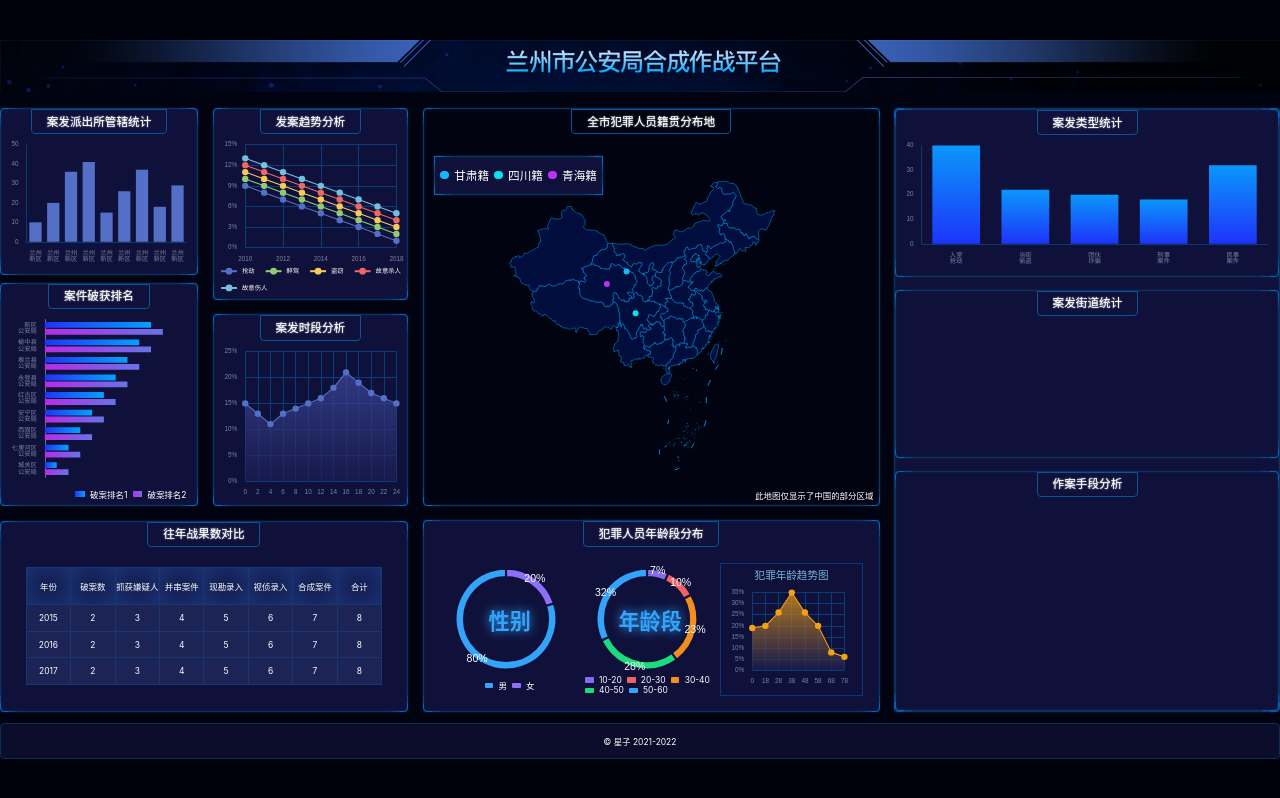
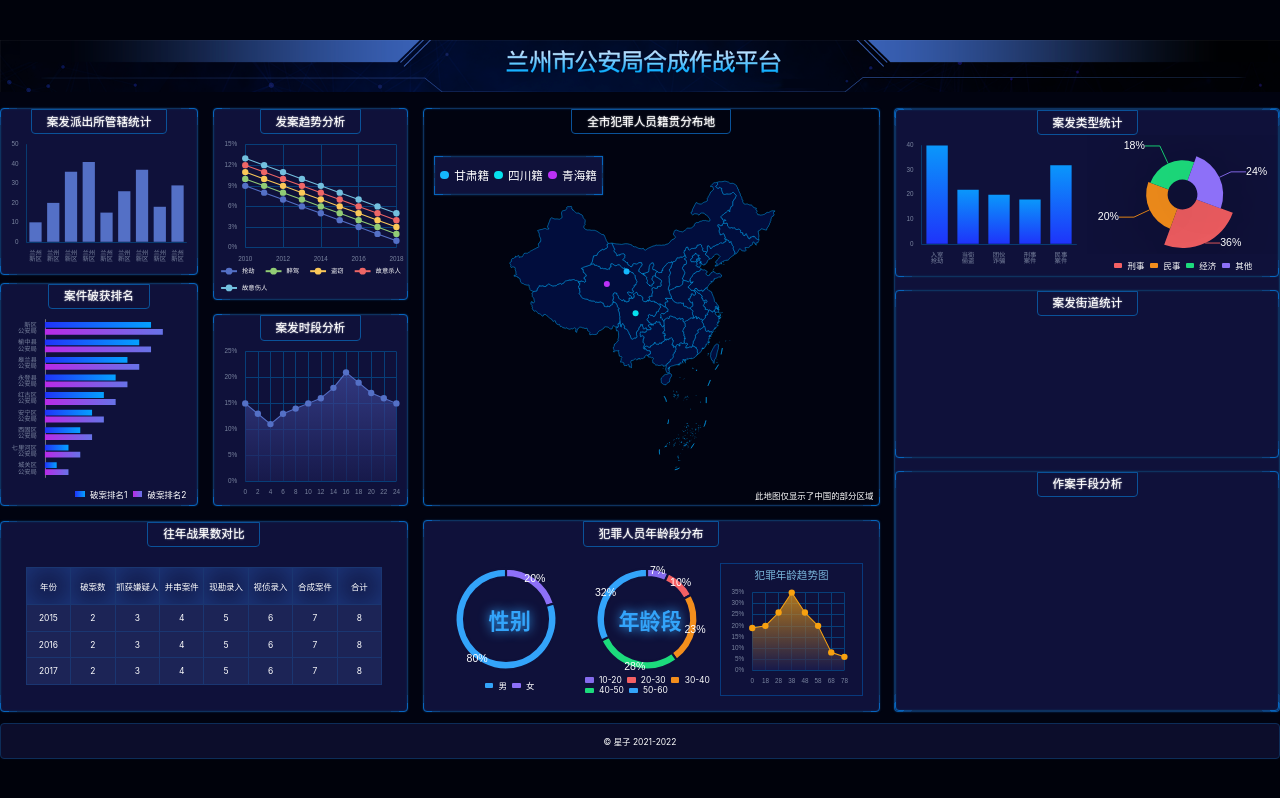
Before and after one commit to EvelynWXY/big-screen-demo-02, a React (Vite) app: page /#/ in a window 1280 px wide. Built offline with nearby package versions, Linux system fonts and the light colour scheme.

Commit message:
完成 Chart11

```diff
--- a/src/components/chart-11.tsx
+++ b/src/components/chart-11.tsx
@@ -0,0 +1,67 @@
+import React, { useEffect, useRef } from "react";
+import * as echarts from "echarts";
+import { createEchartsOptions } from "../shared/create-echarts-options";
+import { px } from "../shared/px";
+
+export const Chart11 = () => {
+  const divRef = useRef(null);
+  const colors = ["#F46064", "#F38E1C", "#1CDB7C", "#8D70F8", "#33A4FA"];
+  useEffect(() => {
+    var myChart = echarts.init(divRef.current);
+    myChart.setOption(
+      createEchartsOptions({
+        color: colors,
+        xAxis: { show: false },
+        yAxis: { show: false },
+        legend: { show: false },
+        series: [
+          {
+            startAngle: -20,
+            type: "pie",
+            radius: ["25%", "90%"],
+            avoidLabelOverlap: false,
+            label: {
+              show: true,
+              position: "outside",
+              textStyle: { color: "white", fontSize: px(20) },
+              distanceToLabelLine: 0,
+              formatter(options) {
+                return options.value * 100 + "%";
+              },
+            },
+            labelLine: { show: true, length: 0 },
+            roseType: "area",
+            itemStyle: {
+              shadowBlur: px(200),
+              shadowColor: "rgba(0, 0, 0, 0.5)",
+            },
+            data: [
+              { value: 0.36, name: "刑事案件" },
+              { value: 0.2, name: "民事案件" },
+              { value: 0.18, name: "经济案件" },
+              { value: 0.24, name: "其他案件" },
+            ],
+          },
+        ],
+      })
+    );
+  }, []);
+
+  return (
+    <div className="年龄段-图1">
+      <div className="chart">
+        <div className="main" ref={divRef} />
+      </div>
+      <div className="legend">
+        <span style={{ background: colors[0] }} />
+        刑事
+        <span style={{ background: colors[1] }} />
+        民事
+        <span style={{ background: colors[2] }} />
+        经济
+        <span style={{ background: colors[3] }} />
+        其他
+      </div>
+    </div>
+  );
+};
--- a/src/pages/home.tsx
+++ b/src/pages/home.tsx
@@ -11,6 +11,7 @@
 import { Chart8 } from "../components/chart-8";
 import { Chart9 } from "../components/chart-9";
 import { Chart10 } from "../components/chart-10";
+import { Chart11 } from "../components/chart-11";
 
 export const Home = () => {
   const year = new Date().getFullYear();
@@ -45,6 +46,7 @@
             <h2>案发类型统计</h2>
             <div className="charts">
               <Chart10 />
+              <Chart11 />
             </div>
           </div>
           <div className="bordered row2 案发街道">
```
